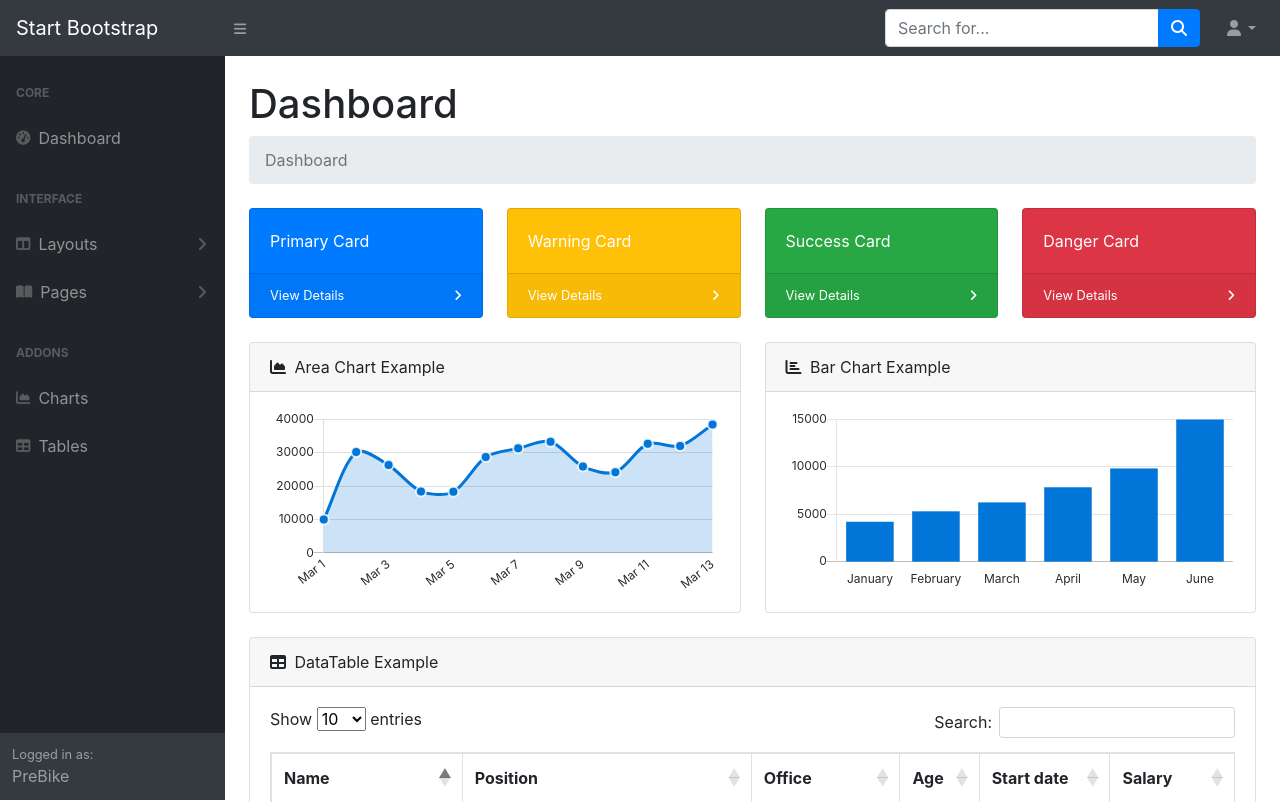
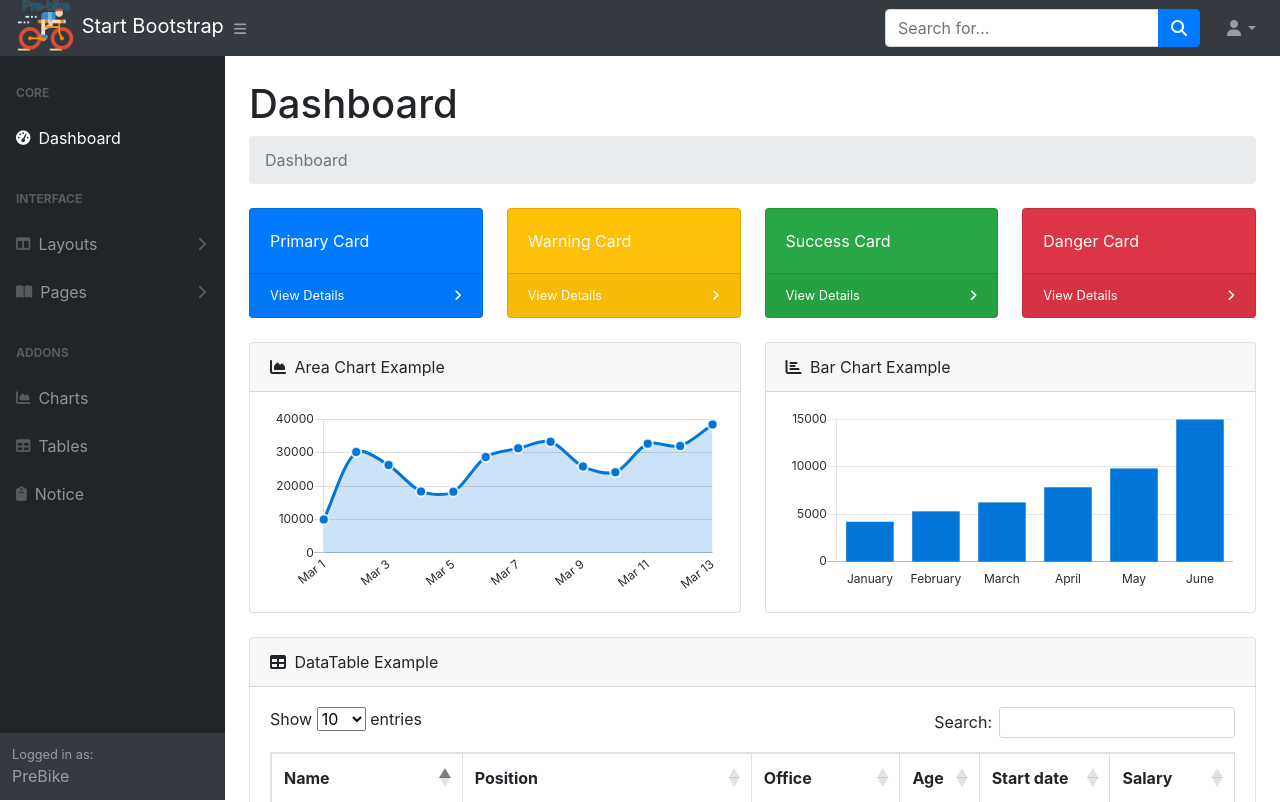
Before and after one commit to myomi2767/PreBike, a Django app: page /board/ in a window 1280 px wide. Shown: the top 802 px of the page. Run offline with Django 3.2, Linux system fonts and the light colour scheme; some libraries are stand-ins or nearby versions.

Commit message:
* logo 삽입 및 base.html 변경

```diff
--- a/PreBike/templates/base.html
+++ b/PreBike/templates/base.html
@@ -19,7 +19,7 @@
   {% endif %}
   <div class="sb-nav-fixed">
     <nav class="sb-topnav navbar navbar-expand navbar-dark bg-dark">
-      <a class="navbar-brand" href="{% url 'board:index' %}">Start Bootstrap</a>
+      <a class="navbar-brand" href="{% url 'board:index' %}"><img src="{% static 'images/logo.png' %}" alt="logo" style="width: 60px;"> Start Bootstrap</a>
       <button class="btn btn-link btn-sm order-1 order-lg-0" id="sidebarToggle" href="#"><i class="fas fa-bars"></i></button>
       <!-- Navbar Search-->
       <form class="d-none d-md-inline-block form-inline ml-auto mr-0 mr-md-3 my-2 my-md-0">
@@ -38,7 +38,7 @@
             <a class="dropdown-item" href="#">Settings</a>
             <a class="dropdown-item" href="#">Activity Log</a>
             <div class="dropdown-divider"></div>
-                  <a class="dropdown-item" href="login.html">Logout</a>
+            <a class="dropdown-item" href="{% url 'board:login' %}">Logout</a>
           </div>
         </li>
       </ul>
@@ -49,7 +49,7 @@
           <div class="sb-sidenav-menu">
             <div class="nav">
               <div class="sb-sidenav-menu-heading">Core</div>
-                      <a class="nav-link" href="index.html">
+                  <a class="nav-link" href="{% url 'board:index' %}">
                       <div class="sb-nav-link-icon"><i class="fas fa-tachometer-alt"></i></div>
                       Dashboard
                   </a>
@@ -78,9 +78,9 @@
                           </a>
                           <div class="collapse" id="pagesCollapseAuth" aria-labelledby="headingOne" data-parent="#sidenavAccordionPages">
                               <nav class="sb-sidenav-menu-nested nav">
-                                      <a class="nav-link" href="login.html">Login</a>
-                                      <a class="nav-link" href="register.html">Register</a>
-                                      <a class="nav-link" href="password.html">Forgot Password</a>
+                                  <a class="nav-link" href="{% url 'board:login' %}">Login</a>
+                                  <a class="nav-link" href="{% url 'board:register' %}">Register</a>
+                                  <a class="nav-link" href="{% url 'board:password' %}">Forgot Password</a>
                               </nav>
                           </div>
                           <a class="nav-link collapsed" href="#" data-toggle="collapse" data-target="#pagesCollapseError" aria-expanded="false" aria-controls="pagesCollapseError">
@@ -97,13 +97,17 @@
                       </nav>
                   </div>
                   <div class="sb-sidenav-menu-heading">Addons</div>
-                      <a class="nav-link" href="charts.html">
+                  <a class="nav-link" href="{% url 'board:charts' %}">
                     <div class="sb-nav-link-icon"><i class="fas fa-chart-area"></i></div>
                     Charts
                   </a>
-                      <a class="nav-link" href="tables.html">
+                  <a class="nav-link" href="{% url 'board:tables' %}">
                     <div class="sb-nav-link-icon"><i class="fas fa-table"></i></div>
                     Tables
+                  </a>
+                  <a class="nav-link" href="{% url 'board:notice' %}">
+                    <div class="sb-nav-link-icon"><i class="fas fa-clipboard"></i></div>
+                    Notice
                   </a>
               </div>
           </div>
--- a/board/urls.py
+++ b/board/urls.py
@@ -10,4 +10,5 @@ urlpatterns = [
     path('password/', views.password, name="password"),
     path('charts/', views.charts, name="charts"),
     path('tables/', views.tables, name="tables"),
+    path('notice/', views.notice, name="notice"),
 ]
--- a/board/views.py
+++ b/board/views.py
@@ -18,3 +18,6 @@ def charts(request):
 
 def tables(request):
     return render(request, 'board/tables.html')
+
+def notice(request):
+    return render(request, 'board/notice.html')
```
Also changed, not shown: board/templates/board/notice.html (added, +10 -0 lines), PreBike/settings.py (line endings or trailing spaces), static/images/logo.png (added). Lines whose indentation alone changed are shown as unchanged.
